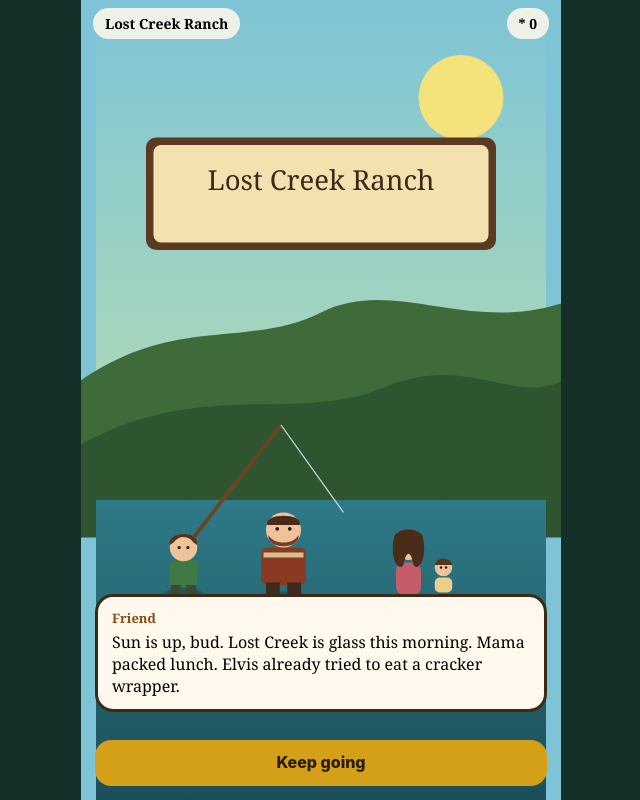
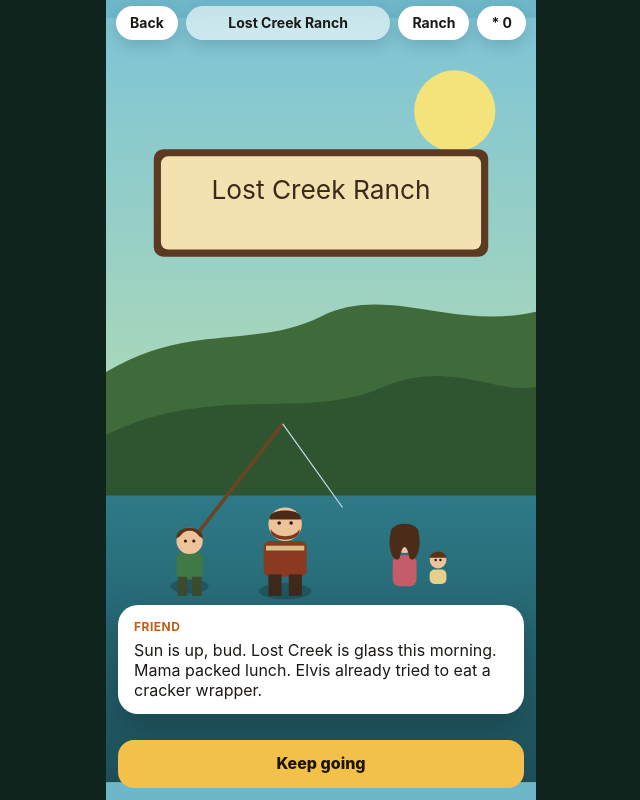
Before and after one commit to RegularJoe-CEO/rylees-lost-creek-ranch, a plain HTML site: page index.html in a window 1280 px wide. Shown: the whole page, without its empty margins (319-959 px from the left). Drawn offline with Linux system fonts and the light colour scheme.

Commit message:
Add Back and Ranch navigation

```diff
--- a/index.html
+++ b/index.html
@@ -2,37 +2,50 @@
 <html lang="en">
 <head>
 <meta charset="UTF-8"/>
-<meta name="viewport" content="width=device-width,initial-scale=1,maximum-scale=1,user-scalable=no"/>
+<meta name="viewport" content="width=device-width,initial-scale=1,maximum-scale=1,user-scalable=no,viewport-fit=cover"/>
 <meta name="apple-mobile-web-app-capable" content="yes"/>
+<meta name="apple-mobile-web-app-title" content="Lost Creek Ranch"/>
 <title>Lost Creek Ranch</title>
 <style>
 *{box-sizing:border-box;-webkit-tap-highlight-color:transparent}
-html,body{margin:0;height:100%;background:#143028;font-family:Georgia,serif}
-#app{position:relative;height:100dvh;max-width:480px;margin:0 auto;overflow:hidden;background:#7ec4d6}
+html,body{margin:0;height:100%;background:#0f241c;font-family:-apple-system,BlinkMacSystemFont,system-ui,sans-serif;color:#1c1916}
+#app{position:relative;height:100dvh;max-width:430px;margin:0 auto;overflow:hidden;background:#6eb7c8}
 svg{display:block;width:100%;height:100%}
-.hud{position:absolute;top:calc(8px + env(safe-area-inset-top));left:12px;right:12px;display:flex;justify-content:space-between;z-index:5}
-.hud b{background:#fff8ecdd;border-radius:20px;padding:6px 12px;font-size:14px}
-.bubble{position:absolute;left:14px;right:14px;bottom:calc(88px + env(safe-area-inset-bottom));background:#fff8ec;border:3px solid #3b2a18;border-radius:18px;padding:12px 14px;z-index:6}
-.bubble strong{display:block;font-size:13px;color:#8a4b12;margin-bottom:4px}
-.acts{position:absolute;left:14px;right:14px;bottom:calc(14px + env(safe-area-inset-bottom));z-index:7;display:flex;gap:8px}
-.btn{flex:1;border:0;border-radius:16px;padding:14px 10px;font:800 16px/1.1 -apple-system,sans-serif;background:#d4a017;color:#2a1c00}
-.btn.pine{background:#2c4a3e;color:#f6efe0}
-.btn.ghost{background:#fff8ec;color:#2a2318}
-.choice{display:flex;flex-direction:column;gap:8px;position:absolute;left:14px;right:14px;bottom:calc(14px + env(safe-area-inset-bottom));z-index:7}
-.pick{border:3px solid #3b2a18;border-radius:16px;background:#fff8ec;padding:12px;font:800 18px -apple-system,sans-serif;text-align:left}
-.pick.ok{background:#c8e8a8}.pick.no{background:#f3c0b4}
+.nav{position:absolute;top:calc(6px + env(safe-area-inset-top));left:10px;right:10px;z-index:8;display:flex;gap:8px;align-items:center}
+.nav button,.chip{border:0;border-radius:999px;padding:10px 14px;font:700 14px/1 -apple-system,sans-serif;background:#fff;color:#1c1916;box-shadow:0 6px 16px #0002}
+.nav .grow{flex:1;text-align:center;background:#fff9;backdrop-filter:blur(8px)}
+.chip.gold{background:#f3c14a}
+.bubble{position:absolute;left:12px;right:12px;bottom:calc(86px + env(safe-area-inset-bottom));background:#fff;border-radius:20px;padding:14px 16px;z-index:6;box-shadow:0 12px 30px #0003}
+.bubble strong{display:block;font-size:12px;letter-spacing:.04em;text-transform:uppercase;color:#c45c12;margin-bottom:6px}
+.acts{position:absolute;left:12px;right:12px;bottom:calc(12px + env(safe-area-inset-bottom));z-index:7;display:flex;gap:8px}
+.btn{flex:1;border:0;border-radius:16px;padding:15px 10px;font:800 16px/1.1 -apple-system,sans-serif;background:#f3c14a;color:#1c1400}
+.btn.pine{background:#1f4a3a;color:#fff}
+.btn.ghost{background:#fff;color:#1c1916}
+.choice{display:flex;flex-direction:column;gap:8px;position:absolute;left:12px;right:12px;bottom:calc(12px + env(safe-area-inset-bottom));z-index:7}
+.pick{border:0;border-radius:16px;background:#fff;padding:14px;font:750 16px/1.25 -apple-system,sans-serif;text-align:left;box-shadow:0 8px 18px #0002}
+.pick.ok{background:#b7e38a}
+.pick.no{background:#f5b8ae}
 .hide{display:none!important}
-.bob{animation:bob 2.4s ease-in-out infinite}
+.bob{animation:bob 2.2s ease-in-out infinite}
 @keyframes bob{50%{transform:translateY(-6px)}}
-</style></head>
+.splash{animation:spl .6s ease-out}
+@keyframes spl{from{opacity:.8}to{opacity:0}}
+</style>
+</head>
 <body>
 <div id="app">
-<div class="hud"><b id="where">Lost Creek Ranch</b><b id="stars">* 0</b></div>
-<svg id="sc" viewBox="0 0 360 640"></svg>
-<div id="talk" class="bubble hide"></div>
-<div id="acts" class="acts"></div>
-<div id="choice" class="choice hide"></div>
+  <div class="nav">
+    <button onclick="back()">Back</button>
+    <div class="chip grow" id="where">Lost Creek Ranch</div>
+    <button class="gold" onclick="ranch()">Ranch</button>
+    <div class="chip" id="stars">0</div>
+  </div>
+  <svg id="sc" viewBox="0 0 360 640" preserveAspectRatio="xMidYSlice"></svg>
+  <div id="talk" class="bubble hide"></div>
+  <div id="acts" class="acts"></div>
+  <div id="choice" class="choice hide"></div>
 </div>
 <script src="art.js"></script>
 <script src="story.js"></script>
-</body></html>
+</body>
+</html>
```
